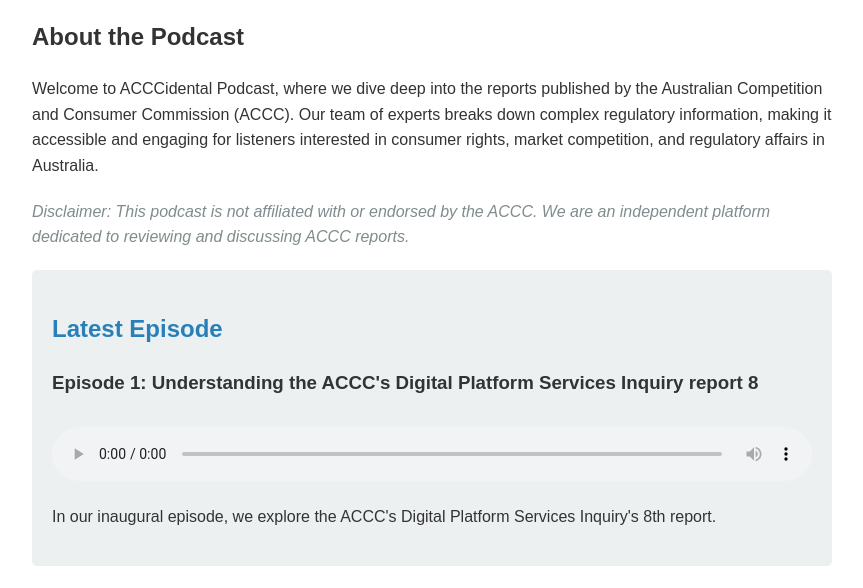
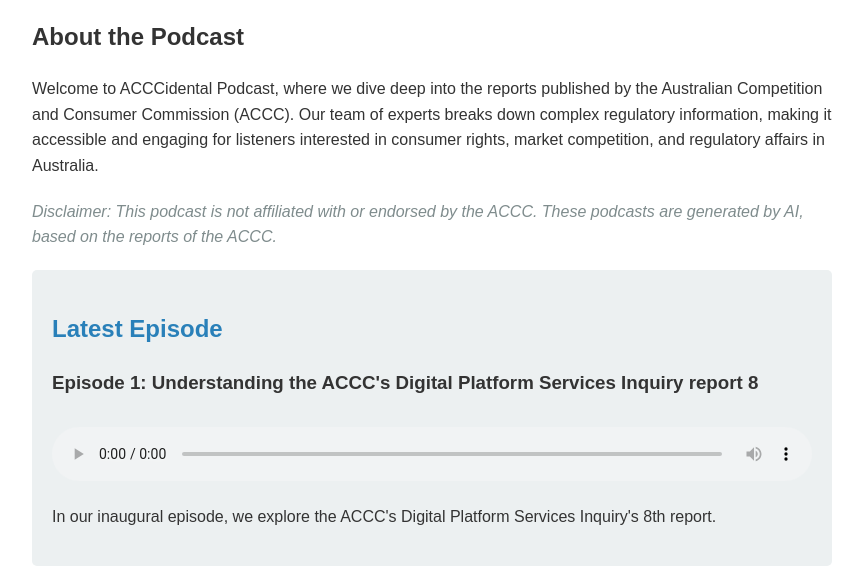
Before and after one commit to nwbort/acccidental-podcast, a plain HTML site: page index.html in a window 1280 px wide. Shown: the part 212-800 px from the top of the page, without its empty margins (208-1071 px from the left). Drawn offline with Linux system fonts and the light colour scheme.

Commit message:
Update index.html

```diff
--- a/index.html
+++ b/index.html
@@ -77,7 +77,7 @@
         <section>
             <h2>About the Podcast</h2>
             <p>Welcome to ACCCidental Podcast, where we dive deep into the reports published by the Australian Competition and Consumer Commission (ACCC). Our team of experts breaks down complex regulatory information, making it accessible and engaging for listeners interested in consumer rights, market competition, and regulatory affairs in Australia.</p>
-            <p class="disclaimer">Disclaimer: This podcast is not affiliated with or endorsed by the ACCC. We are an independent platform dedicated to reviewing and discussing ACCC reports.</p>
+            <p class="disclaimer">Disclaimer: This podcast is not affiliated with or endorsed by the ACCC. These podcasts are generated by AI, based on the reports of the ACCC.</p>
         </section>
 
         <section class="episode">
```
